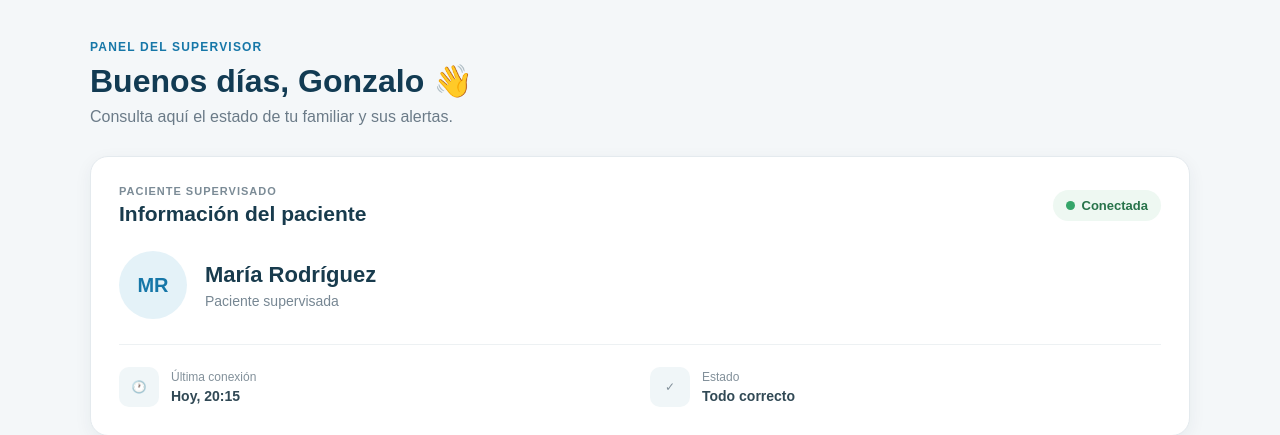
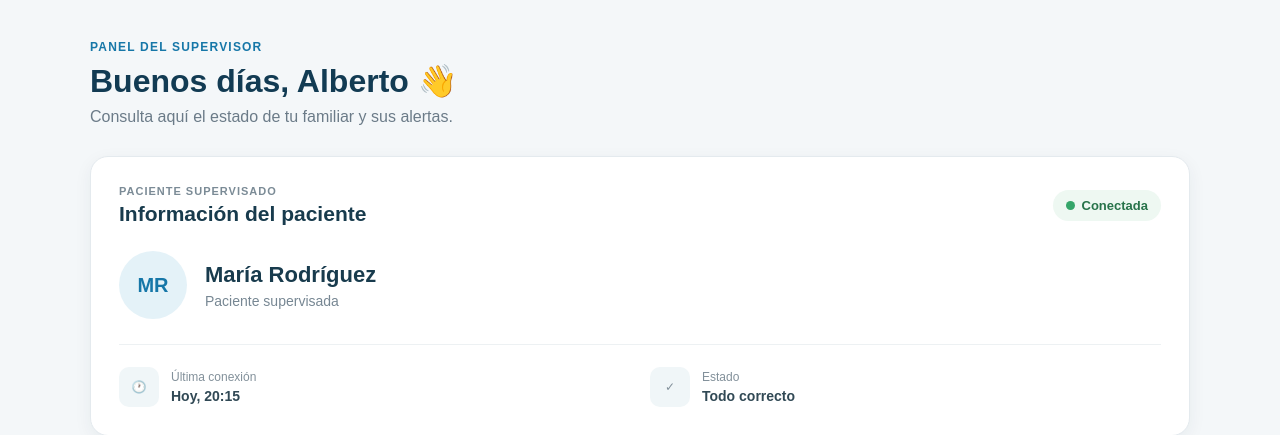
Before and after one commit to acueva03/PROYECTO-APP-SALUD, a Flask app: page /supervisor in a window 1280 px wide. Shown: the part 85-520 px from the top of the page. Run offline with Flask 3, Linux system fonts and the light colour scheme.

Commit message:
Update supervisor.html

```diff
--- a/backend/templates/supervisor.html
+++ b/backend/templates/supervisor.html
@@ -45,7 +45,7 @@ Sistema activo
 <div>
 <p class="saludo-pequeno">PANEL DEL SUPERVISOR</p>
 
-<h2>Buenos días, Gonzalo <span>👋</span></h2>
+<h2>Buenos días, Alberto <span>👋</span></h2>
 
 <p>
 Consulta aquí el estado de tu familiar
```
